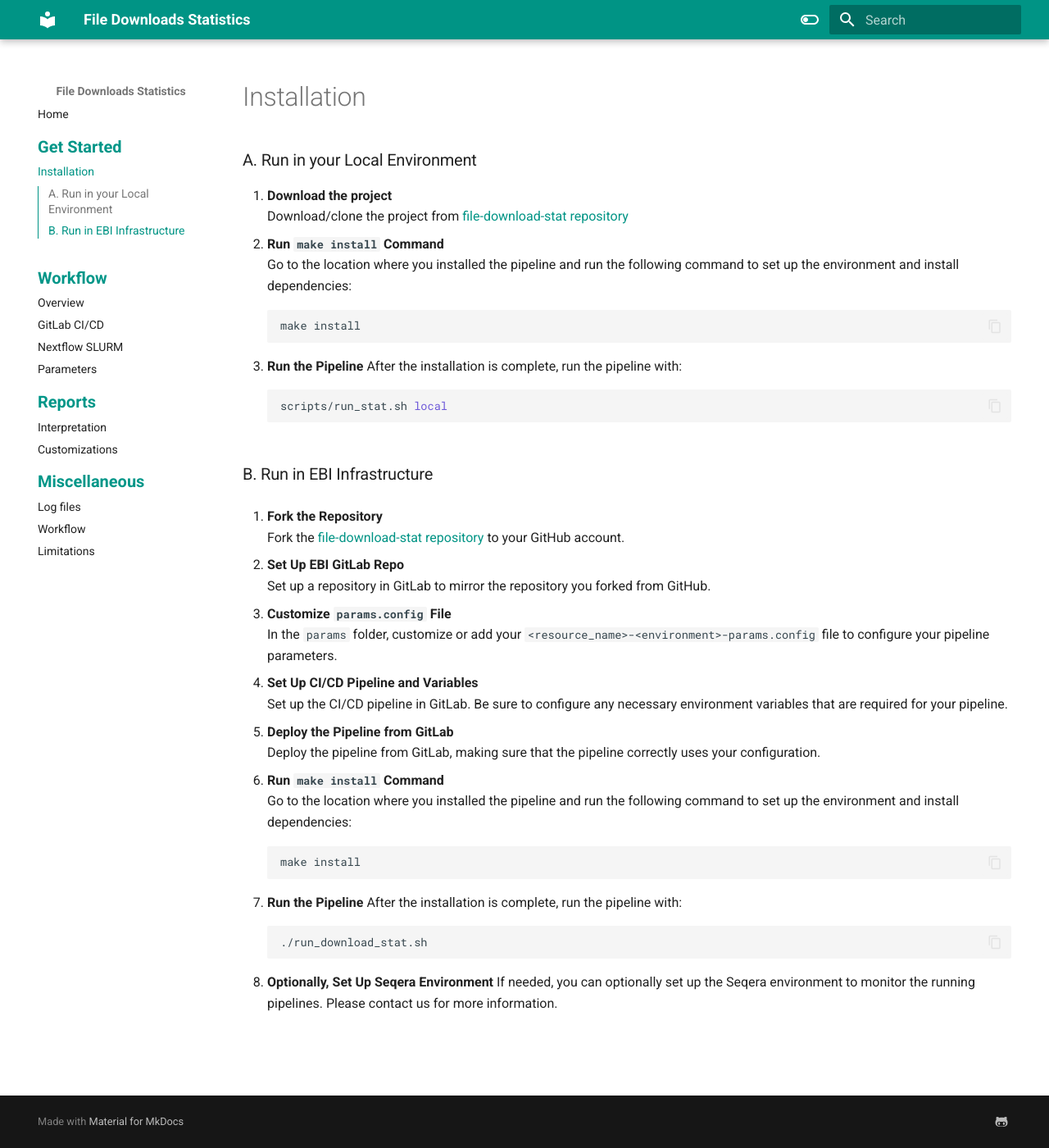
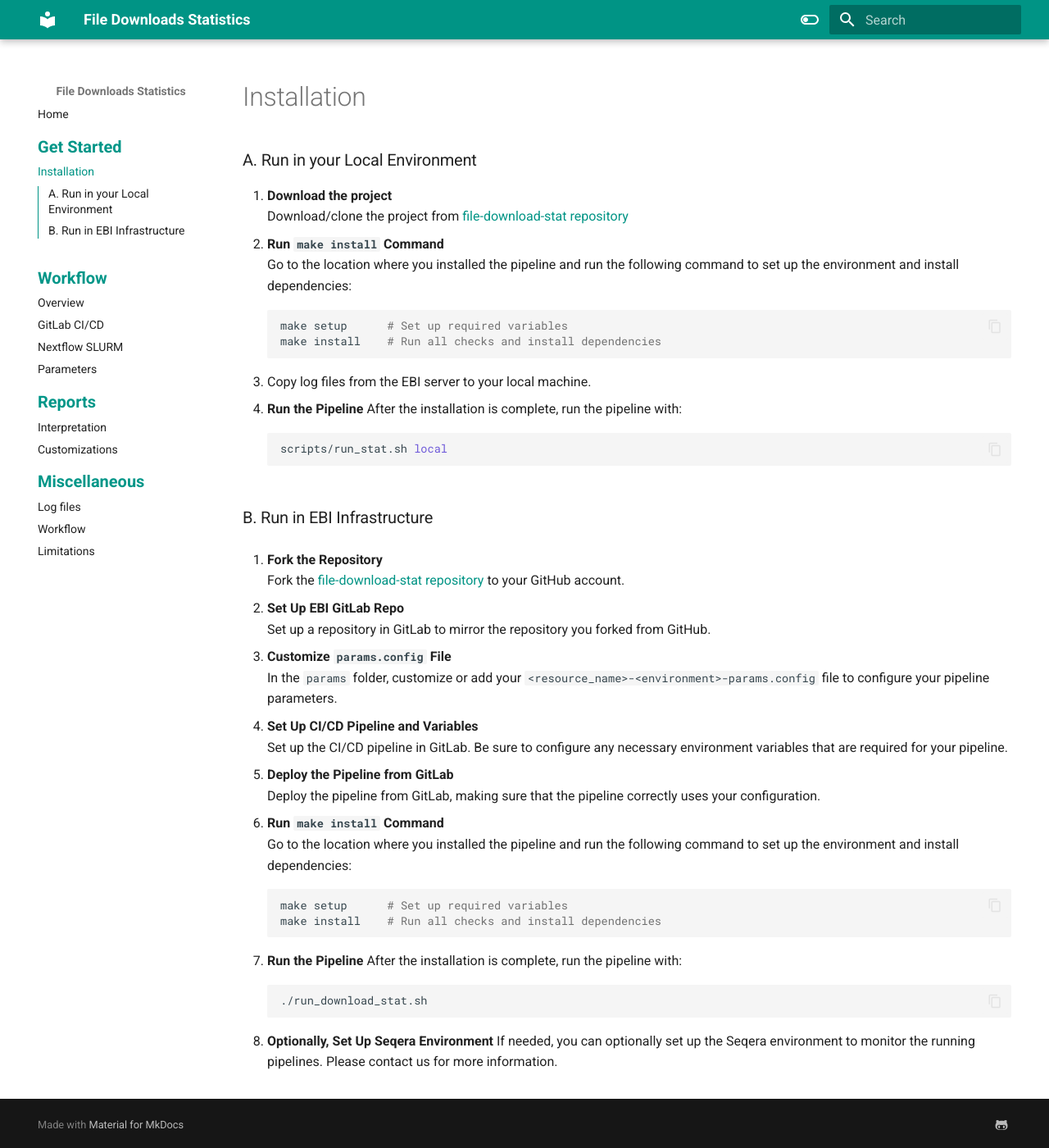
Before and after one commit to sureshhewabi/nf-downloadstats, an MkDocs documentation site: the page built from documentation/docs/get_started/installation.md, in a window 1280 px wide and 1400 px high. Shown: the whole window at 82% size. Built offline with MkDocs 1.6.1 and Material for MkDocs 9.7.7, drawn with Linux system fonts in a browser that asks for light colours.

Commit message:
makefile modification

````diff
--- a/documentation/docs/get_started/installation.md
+++ b/documentation/docs/get_started/installation.md
@@ -5,9 +5,11 @@
 2. **Run `make install` Command**
    Go to the location where you installed the pipeline and run the following command to set up the environment and install dependencies:
    ```bash
-   make install
+   make setup      # Set up required variables
+   make install    # Run all checks and install dependencies
    ```
-3. **Run the Pipeline**
+3. Copy log files from the EBI server to your local machine.
+4. **Run the Pipeline**
    After the installation is complete, run the pipeline with:
    ```bash
    scripts/run_stat.sh local
@@ -33,7 +35,8 @@
 6. **Run `make install` Command**
    Go to the location where you installed the pipeline and run the following command to set up the environment and install dependencies:
    ``` bash
-   make install
+   make setup      # Set up required variables
+   make install    # Run all checks and install dependencies
    ```
 
 7. **Run the Pipeline**
````
Also changed, not shown: 1 other file.
